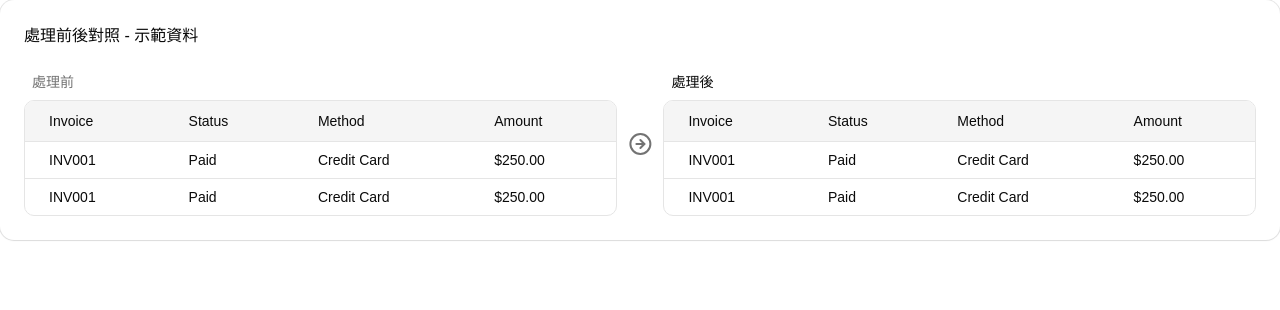
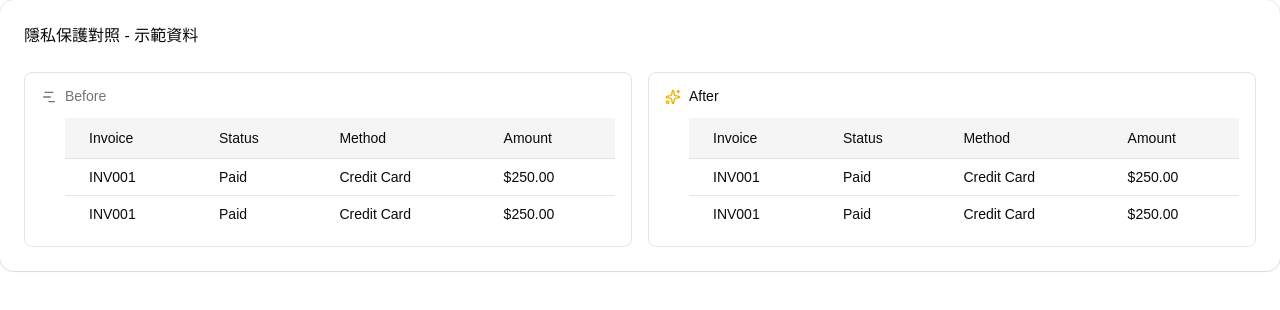
Before and after one commit to Frank0945/privacy-preserving-helper, a React (Vite) app in the folder apps/web/: page /index/beforeAfter/BeforeAfter in a window 1280 px wide. Shown: the top 310 px of the page. Built offline with nearby package versions, Linux system fonts and the light colour scheme.

Commit message:
feat: enhance BeforeAfter component layout with item

```diff
--- a/apps/web/src/modules/index/beforeAfter/BeforeAfter.tsx
+++ b/apps/web/src/modules/index/beforeAfter/BeforeAfter.tsx
@@ -4,7 +4,15 @@ import {
   CardHeader,
   CardTitle,
 } from "@/components/atoms/card";
-import { ArrowRightCircle } from "lucide-react";
+import {
+  Item,
+  ItemContent,
+  ItemDescription,
+  ItemGroup,
+  ItemMedia,
+  ItemTitle,
+} from "@/components/atoms/item";
+import { ChartNoAxesGanttIcon, StarsIcon } from "lucide-react";
 
 import DataTable from "./DataTable";
 
@@ -12,23 +20,41 @@ const BeforeAfter = () => {
   return (
     <Card>
       <CardHeader>
-        <CardTitle>處理前後對照 - 示範資料</CardTitle>
+        <CardTitle>隱私保護對照 - 示範資料</CardTitle>
       </CardHeader>
 
-      <CardContent className="flex-row items-center gap-x-2">
-        <div className="w-full">
-          <div className="text-muted-foreground mb-2 ml-2 flex items-center gap-1">
-            處理前
-          </div>
-          <DataTable />
-        </div>
+      <CardContent>
+        <ItemGroup className="grid grid-cols-2">
+          <Item className="min-w-0 gap-2" variant="outline">
+            <ItemMedia variant="icon">
+              <ChartNoAxesGanttIcon className="text-muted-foreground" />
+            </ItemMedia>
 
-        <ArrowRightCircle className="text-muted-foreground w-16" />
+            <ItemContent className="min-w-0">
+              <ItemTitle className="text-muted-foreground mb-2 whitespace-nowrap">
+                Before
+              </ItemTitle>
 
-        <div className="w-full">
-          <div className="mb-2 ml-2 flex items-center gap-1">處理後</div>
-          <DataTable />
-        </div>
+              <ItemDescription className="text-foreground min-w-0 overflow-x-auto">
+                <DataTable />
+              </ItemDescription>
+            </ItemContent>
+          </Item>
+
+          <Item className="min-w-0 gap-2" variant="outline">
+            <ItemMedia variant="icon">
+              <StarsIcon className="text-yellow-500" />
+            </ItemMedia>
+
+            <ItemContent className="min-w-0">
+              <ItemTitle className="mb-2 whitespace-nowrap">After</ItemTitle>
+
+              <ItemDescription className="text-foreground min-w-0 overflow-x-auto">
+                <DataTable />
+              </ItemDescription>
+            </ItemContent>
+          </Item>
+        </ItemGroup>
       </CardContent>
     </Card>
   );
--- a/apps/web/src/modules/index/beforeAfter/DataTable.tsx
+++ b/apps/web/src/modules/index/beforeAfter/DataTable.tsx
@@ -9,7 +9,7 @@ import {
 
 const DataTable = () => {
   return (
-    <div className="overflow-hidden rounded-lg border">
+    <div className="w-full overflow-hidden">
       <Table>
         <TableHeader className="bg-muted">
           <TableRow>
```
